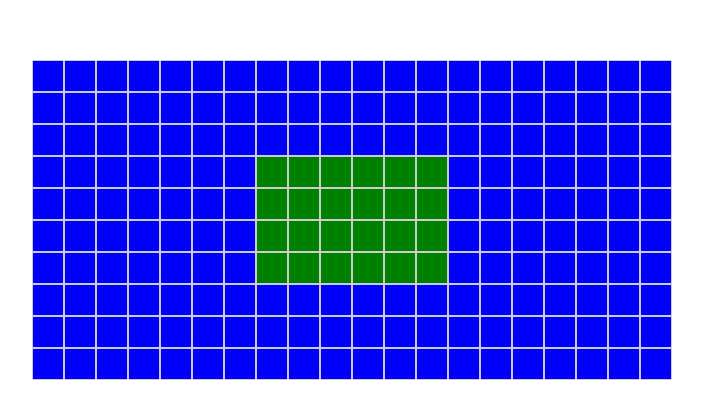
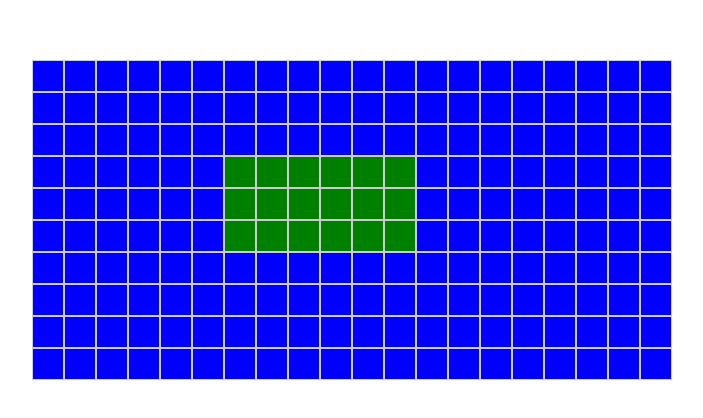
Before and after one commit to Terminator1601/FOG-20x10-game, a React (Create React App) app: page / in a window 1280 px wide. Shown: the part 180-598 px from the top of the page, without its empty margins (288-991 px from the left). Built offline with nearby package versions, Linux system fonts and the light colour scheme.

Commit message:
made some changes in the logic

```diff
--- a/src/components/Grid.jsx
+++ b/src/components/Grid.jsx
@@ -1,42 +1,81 @@
-import React from 'react';
-import './Grid.css'; // Import CSS file for styling
+// import React from "react";
+// import "./Grid.css"; // Import CSS file for styling
+
+// const Grid = () => {
+//   const grid = [];
+//   const gridRows = 10;
+//   const gridCols = 20;
+//   const actualRows = Math.floor(gridRows / 3);
+//   const actualCols = Math.floor(gridCols / 3);
+//   console.log(actualRows);
+//   console.log(actualCols);
+//   for (let index = 0; index < gridRows; index++) {
+//     if (index < actualRows) {
+//       grid.push(
+//         <div key={`blueRow${index}`} className="row">
+//           {Array.from({ length: 20 }, (_, colIndex) => (
+//             <div key={`blueCell${colIndex}`} className="cell blue"></div>
+//           ))}
+//         </div>
+//       );
+//     }
+//     else if (index>=actualRows){
+//       for (let indexCol = 0; indexCol < actualCols; indexCol++) {
+//         if (indexCol < actualCols) {
+//           grid.push(
+//             <div key={`blueRow${indexCol}`} className="row">
+//               {Array.from({ length: 20 }, (_, colIndex) => (
+//                 <div key={`blueCell${colIndex}`} className="cell green"></div>
+//               ))}
+//             </div>
+//           );
+
+//       }
+//     }
+//   }
+
+//   return (
+//     <div className="grid-container">
+
+//       {grid}
+//     </div>
+//   );
+// };
+
+// export default Grid;
+
+import React from "react";
+import "./Grid.css"; // Import CSS file for styling
 
 const Grid = () => {
+  const grid = [];
+  const gridRows = 10;
+  const gridCols = 20;
+  const actualRows = Math.floor(gridRows / 3);
+  const actualCols = Math.floor(gridCols / 3);
 
-  const greengrid= Array.from({length:4},(_, rowIndex)=>(
-    <div key={rowIndex} className='row'>
-      {Array.from({length :7},(_,colIndex)=>(
-        <div key={colIndex} className='cell blue'></div>
-      ))}
-      {Array.from({length :6},(_,colIndex)=>(
-        <div key={colIndex} className='cell green'></div>
-      ))}
-      {Array.from({length :7},(_,colIndex)=>(
-        <div key={colIndex} className='cell blue'></div>
-      ))}
+  for (let rowIndex = 0; rowIndex < gridRows; rowIndex++) {
+    grid.push(
+      <div key={`row${rowIndex}`} className="row">
+        {Array.from({ length: gridCols }, (_, colIndex) => {
+          const isGreenCell =
+            rowIndex >= actualRows &&
+            rowIndex < actualRows * 2 &&
+            colIndex >= actualCols &&
+            colIndex < actualCols * 2;
 
-    </div>
-  ));
+          return (
+            <div
+              key={`cell${colIndex}`}
+              className={`cell ${isGreenCell ? "green" : "blue"}`}
+            ></div>
+          );
+        })}
+      </div>
+    );
+  }
 
-
-  // Create an array to represent rows
-  const rows = Array.from({ length: 3 }, (_, rowIndex) => (
-    // Create an array to represent columns
-    <div key={rowIndex} className="row">
-      {Array.from({ length: 20 }, (_, colIndex) => (
-        // Create a cell with blue background color
-        <div key={colIndex} className="cell blue"></div>
-      ))}
-    </div>
-  ));
-
-  return (
-    <div className="grid-container">
-      {rows}
-      {greengrid}
-      {rows}
-    </div>
-  );
+  return <div className="grid-container">{grid}</div>;
 };
 
 export default Grid;
```
